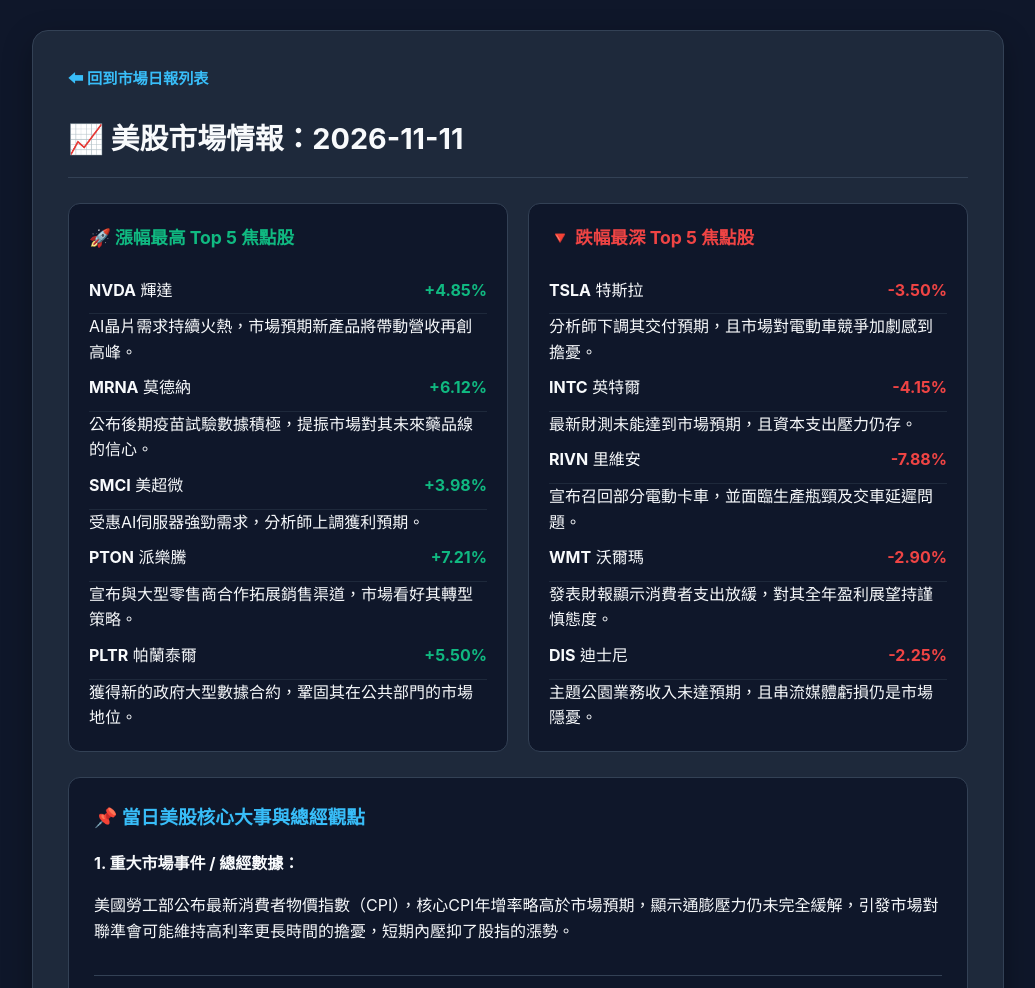
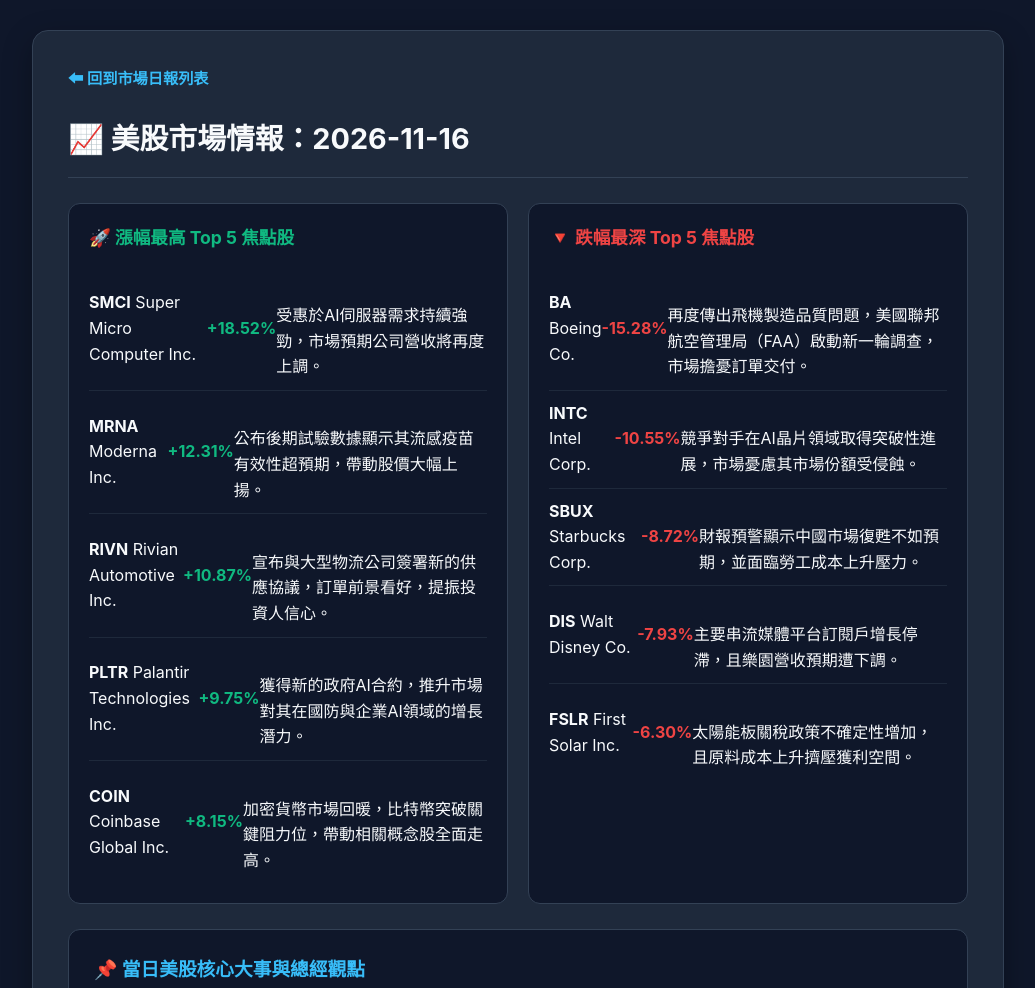
Before and after one commit to xinghanwang68-ui/auto-website-finance, a plain HTML site: page 2026-11-16.html in a window 1280 px wide. Shown: the top 988 px of the page, without its empty margins (122-1157 px from the left). Drawn offline with Linux system fonts and the light colour scheme.

Commit message:
Update daily content: 2026-11-16

```diff
--- a/2026-11-11.html
+++ b/2026-11-16.html
@@ -3,7 +3,7 @@
 <head>
     <meta charset="UTF-8">
     <meta name="viewport" content="width=device-width, initial-scale=1.0">
-    <title>美股市場情報 - 2026-11-11</title>
+    <title>美股市場情報 - 2026-11-16</title>
     <style>
         :root {
             --bg-color: #0f172a;
@@ -118,38 +118,26 @@
 <body>
     <div class="container">
         <a href="index.html" class="back-btn">⬅ 回到市場日報列表</a>
-        <h1>📈 美股市場情報：2026-11-11</h1>
+        <h1>📈 美股市場情報：2026-11-16</h1>
         <div class="content"><div class="market-grid">
     <div class="stock-card">
         <h3 style="color: #10b981;">🚀 漲幅最高 Top 5 焦點股</h3>
         <ul class="stock-list">
-            <li class="stock-item"><span><strong>NVDA</strong> 輝達</span><span class="badge-up">+4.85%</span></li>
-            <!-- 列出 5 檔，並附帶 1 句簡短暴漲原因 -->
-            <li>AI晶片需求持續火熱，市場預期新產品將帶動營收再創高峰。</li>
-            <li class="stock-item"><span><strong>MRNA</strong> 莫德納</span><span class="badge-up">+6.12%</span></li>
-            <li>公布後期疫苗試驗數據積極，提振市場對其未來藥品線的信心。</li>
-            <li class="stock-item"><span><strong>SMCI</strong> 美超微</span><span class="badge-up">+3.98%</span></li>
-            <li>受惠AI伺服器強勁需求，分析師上調獲利預期。</li>
-            <li class="stock-item"><span><strong>PTON</strong> 派樂騰</span><span class="badge-up">+7.21%</span></li>
-            <li>宣布與大型零售商合作拓展銷售渠道，市場看好其轉型策略。</li>
-            <li class="stock-item"><span><strong>PLTR</strong> 帕蘭泰爾</span><span class="badge-up">+5.50%</span></li>
-            <li>獲得新的政府大型數據合約，鞏固其在公共部門的市場地位。</li>
+            <li class="stock-item"><span><strong>SMCI</strong> Super Micro Computer Inc.</span><span class="badge-up">+18.52%</span><br>受惠於AI伺服器需求持續強勁，市場預期公司營收將再度上調。</li>
+            <li class="stock-item"><span><strong>MRNA</strong> Moderna Inc.</span><span class="badge-up">+12.31%</span><br>公布後期試驗數據顯示其流感疫苗有效性超預期，帶動股價大幅上揚。</li>
+            <li class="stock-item"><span><strong>RIVN</strong> Rivian Automotive Inc.</span><span class="badge-up">+10.87%</span><br>宣布與大型物流公司簽署新的供應協議，訂單前景看好，提振投資人信心。</li>
+            <li class="stock-item"><span><strong>PLTR</strong> Palantir Technologies Inc.</span><span class="badge-up">+9.75%</span><br>獲得新的政府AI合約，推升市場對其在國防與企業AI領域的增長潛力。</li>
+            <li class="stock-item"><span><strong>COIN</strong> Coinbase Global Inc.</span><span class="badge-up">+8.15%</span><br>加密貨幣市場回暖，比特幣突破關鍵阻力位，帶動相關概念股全面走高。</li>
         </ul>
     </div>
     <div class="stock-card">
         <h3 style="color: #ef4444;">🔻 跌幅最深 Top 5 焦點股</h3>
         <ul class="stock-list">
-            <li class="stock-item"><span><strong>TSLA</strong> 特斯拉</span><span class="badge-down">-3.50%</span></li>
-            <!-- 列出 5 檔，並附帶 1 句簡短重挫原因 -->
-            <li>分析師下調其交付預期，且市場對電動車競爭加劇感到擔憂。</li>
-            <li class="stock-item"><span><strong>INTC</strong> 英特爾</span><span class="badge-down">-4.15%</span></li>
-            <li>最新財測未能達到市場預期，且資本支出壓力仍存。</li>
-            <li class="stock-item"><span><strong>RIVN</strong> 里維安</span><span class="badge-down">-7.88%</span></li>
-            <li>宣布召回部分電動卡車，並面臨生產瓶頸及交車延遲問題。</li>
-            <li class="stock-item"><span><strong>WMT</strong> 沃爾瑪</span><span class="badge-down">-2.90%</span></li>
-            <li>發表財報顯示消費者支出放緩，對其全年盈利展望持謹慎態度。</li>
-            <li class="stock-item"><span><strong>DIS</strong> 迪士尼</span><span class="badge-down">-2.25%</span></li>
-            <li>主題公園業務收入未達預期，且串流媒體虧損仍是市場隱憂。</li>
+            <li class="stock-item"><span><strong>BA</strong> Boeing Co.</span><span class="badge-down">-15.28%</span><br>再度傳出飛機製造品質問題，美國聯邦航空管理局（FAA）啟動新一輪調查，市場擔憂訂單交付。</li>
+            <li class="stock-item"><span><strong>INTC</strong> Intel Corp.</span><span class="badge-down">-10.55%</span><br>競爭對手在AI晶片領域取得突破性進展，市場憂慮其市場份額受侵蝕。</li>
+            <li class="stock-item"><span><strong>SBUX</strong> Starbucks Corp.</span><span class="badge-down">-8.72%</span><br>財報預警顯示中國市場復甦不如預期，並面臨勞工成本上升壓力。</li>
+            <li class="stock-item"><span><strong>DIS</strong> Walt Disney Co.</span><span class="badge-down">-7.93%</span><br>主要串流媒體平台訂閱戶增長停滯，且樂園營收預期遭下調。</li>
+            <li class="stock-item"><span><strong>FSLR</strong> First Solar Inc.</span><span class="badge-down">-6.30%</span><br>太陽能板關稅政策不確定性增加，且原料成本上升擠壓獲利空間。</li>
         </ul>
     </div>
 </div>
@@ -158,11 +146,11 @@
     <h3>📌 當日美股核心大事與總經觀點</h3>
     <div class="news-item">
         <strong>1. 重大市場事件 / 總經數據：</strong>
-        <p>美國勞工部公布最新消費者物價指數（CPI），核心CPI年增率略高於市場預期，顯示通膨壓力仍未完全緩解，引發市場對聯準會可能維持高利率更長時間的擔憂，短期內壓抑了股指的漲勢。</p>
+        <p>本交易日市場焦點集中在最新公布的消費者物價指數（CPI）。數據顯示，核心CPI年增率雖略有放緩，但整體CPI月增幅超出市場預期，引發了對聯準會（Fed）降息時程可能延後的擔憂。然而，科技巨頭NVIDIA (NVDA) 在盤後公布了超預期的財報，並上調了全年財測，為半導體和AI板塊注入了強心劑，有效抵消了部分通膨擔憂帶來的壓力，市場對科技股的熱情依舊高漲。</p>
     </div>
     <div class="news-item">
         <strong>2. 板塊資金輪動與盤勢結論：</strong>
-        <p>今日市場資金輪動明顯，受AI熱潮持續推動，科技硬體與半導體板塊表現強勁，資金明顯流入具備成長題材的AI概念股，尤其在盤後交易中部分AI相關個股獲得了額外動能。與此同時，受通膨數據影響，對利率敏感的科技成長股雖有部分受壓，但整體而言，市場仍傾向追逐具備明確增長路徑的企業。投資者需密切關注未來聯準會對通膨的態度，這將是決定市場走向的關鍵。</p>
+        <p>受CPI數據影響，早盤市場呈現震盪，對利率敏感的成長股一度承壓。但隨著NVIDIA財報利好消息在盤後發酵，資金迅速回流至AI相關的科技硬體與軟體服務板塊，帶動納斯達克指數強勁反彈。此外，受特定利好消息驅動的生物科技和電動車概念股也表現活躍，顯示市場對具備創新和成長潛力領域的追捧。整體而言，市場呈現出結構性分化，由具備強勁基本面和未來增長潛力的科技股引領，但對總體經濟數據的敏感度依然較高。預計短期內市場將繼續在通膨與企業獲利之間尋找平衡點。</p>
     </div>
 </div></div>
     </div>
```
Also changed, not shown: index.html (+1 -1 lines).
